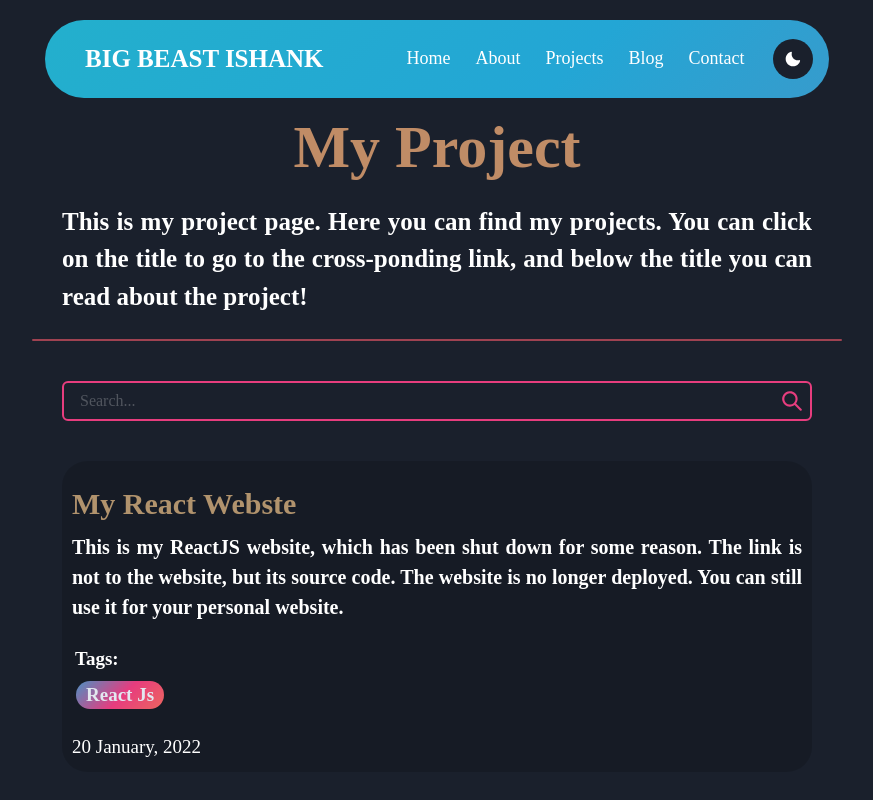
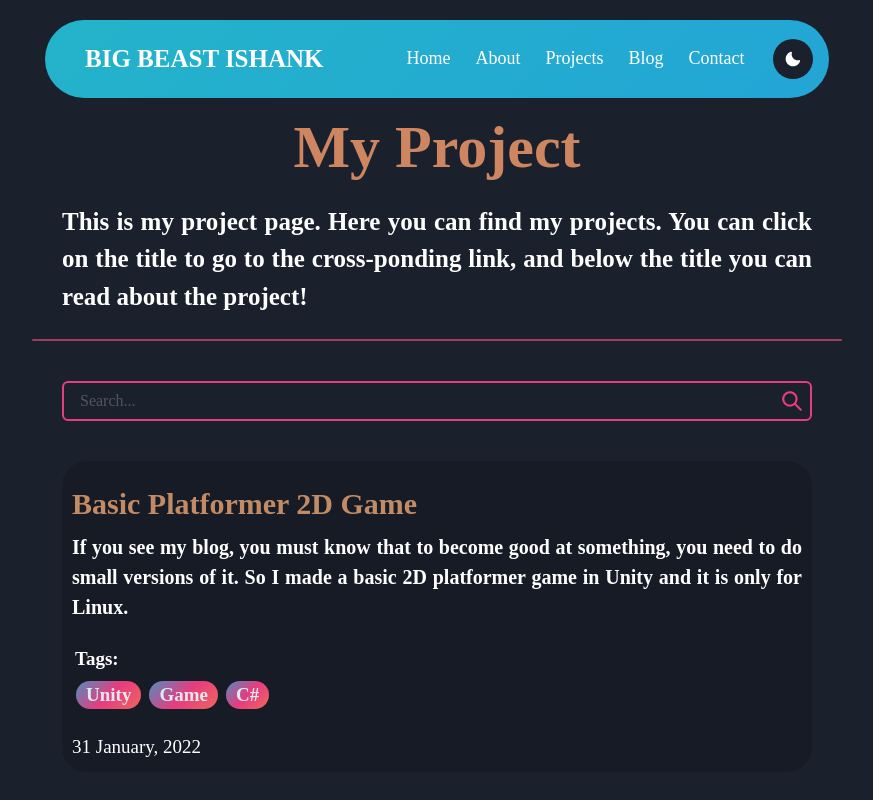
Before and after one commit to BIGBEASTISHANK/bigbeastishank.com, a Next.js app: page /projects in a window 1280 px wide. Shown: the top 800 px of the page, without its empty margins (203-1076 px from the left). Built offline with nearby package versions, Linux system fonts and the light colour scheme; a web font is replaced by a local one.

Commit message:
project added, id added in projects and blogs

```diff
--- a/src/pages/blog/index.jsx
+++ b/src/pages/blog/index.jsx
@@ -119,6 +119,7 @@ export default function Blog({ allPostsData }) {
                   bg={"rgba( 0, 0, 0, 0.15 )"}
                   p={"10px"}
                   borderRadius={"25px"}
+                  id={item.id}
                 >
                   {/* Blog TItle */}
                   <Heading
--- a/src/pages/projects.jsx
+++ b/src/pages/projects.jsx
@@ -20,7 +20,15 @@ export default function Projects() {
   // Variables
   const projectData = [
     {
-      name: "My React Webste",
+      name: "Basic Platformer 2D Game",
+      description:
+        "If you see my blog, you must know that to become good at something, you need to do small versions of it. So I made a basic 2D platformer game in Unity and it is only for Linux.",
+      date: "2022-01-31",
+      link: "https://github.com/BIGBEASTISHANK/Basic-Platformer-2D",
+      tags: ["Unity", "Game", "C#"]
+    },
+    {
+      name: "My React Website",
       description:
         "This is my ReactJS website, which has been shut down for some reason. The link is not to the website, but its source code. The website is no longer deployed. You can still use it for your personal website.",
       date: "2022-01-20",
@@ -182,6 +190,7 @@ export default function Projects() {
                   bg={"rgba( 0, 0, 0, 0.15 )"}
                   p={"10px"}
                   borderRadius={"25px"}
+                  id={data.name}
                 >
                   {/* Project TItle */}
                   <Heading
```
